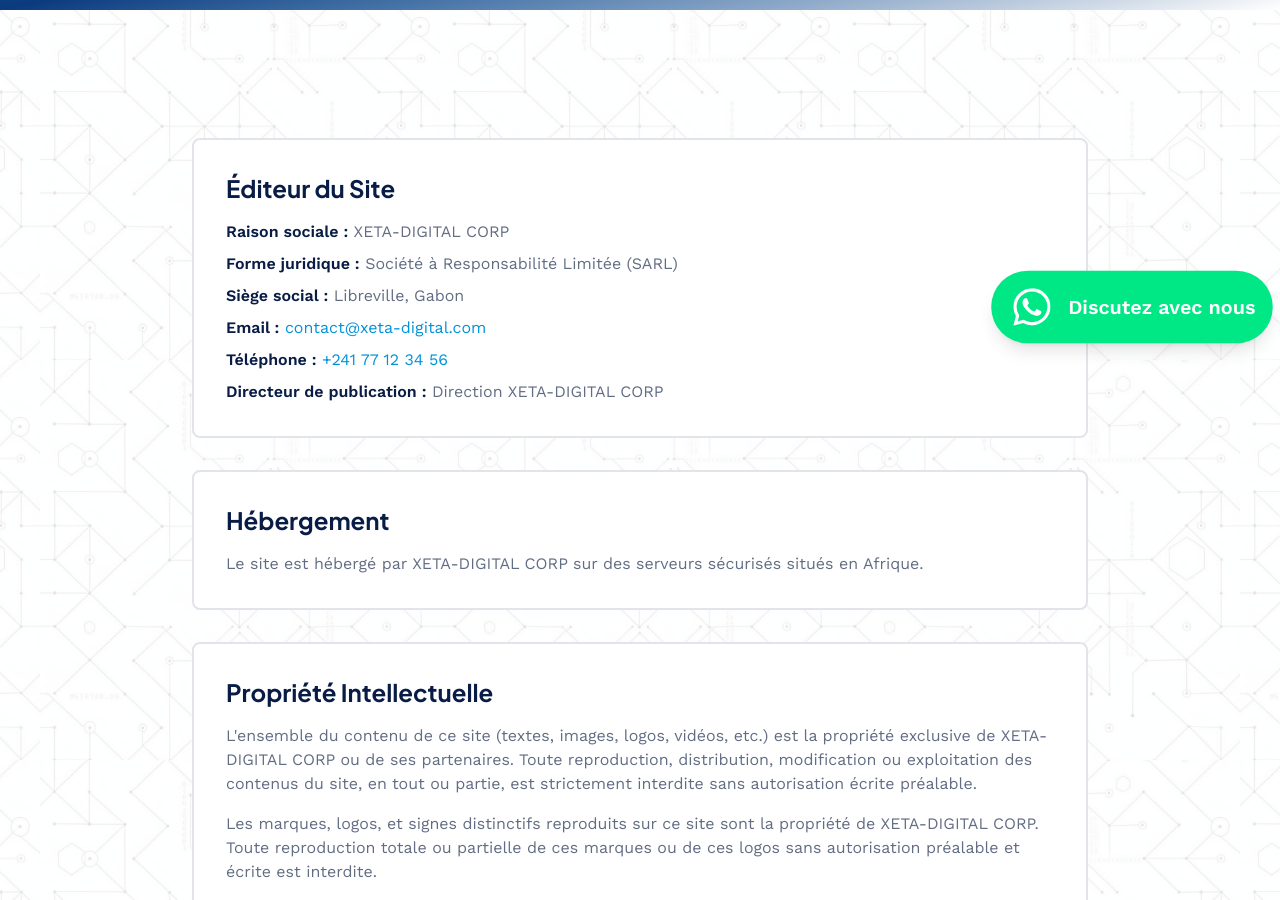
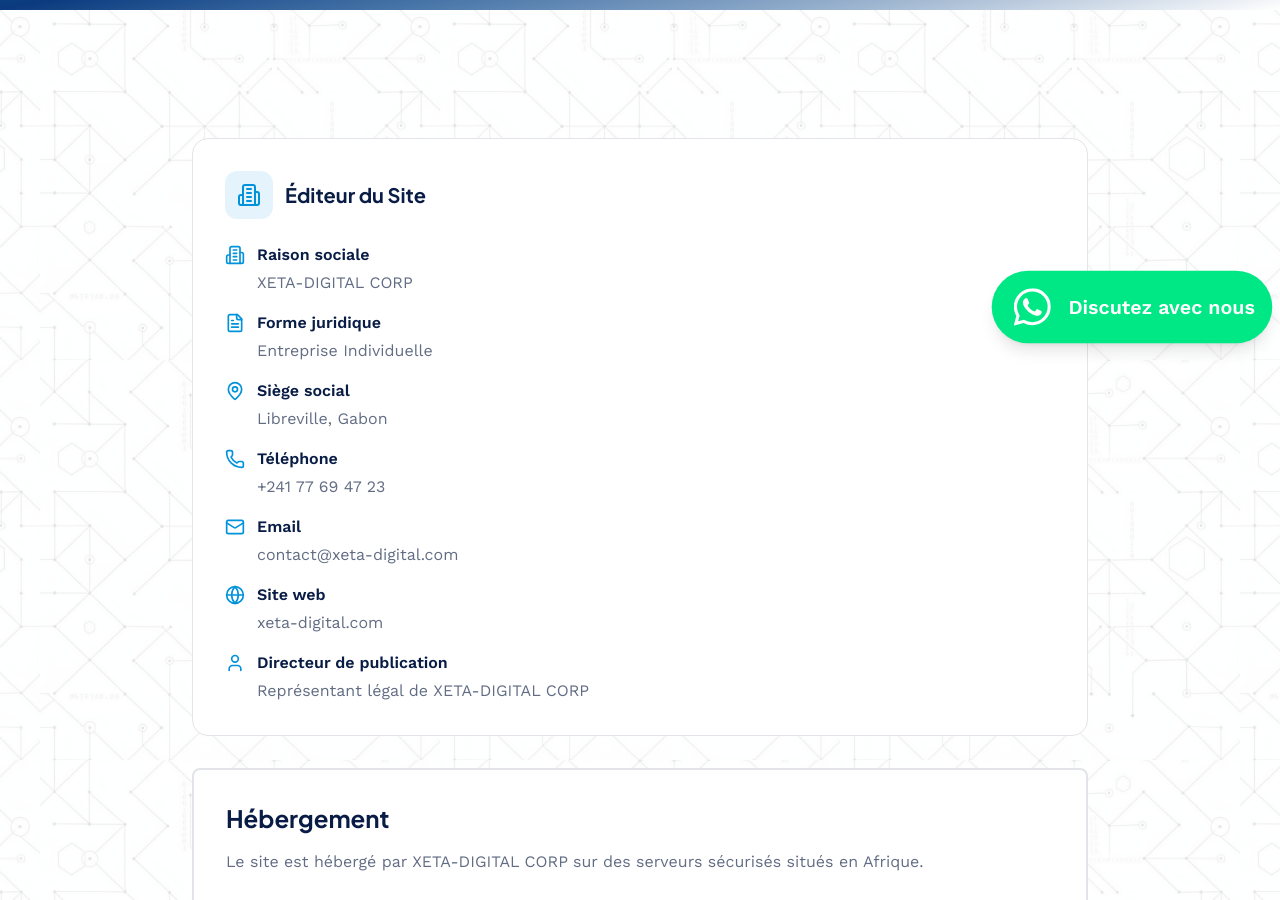
Before and after one commit to brice214/sg-b2f42701-634c-47b8-bbd1-2e23ad12ad16-1785503365, a Next.js app: page /mentions-legales in a window 1280 px wide. Shown: the part 440-1340 px from the top of the page. Built offline with nearby package versions, Linux system fonts and the light colour scheme.

Commit message:
feat(legal): update publisher information

```diff
--- a/src/pages/mentions-legales.tsx
+++ b/src/pages/mentions-legales.tsx
@@ -3,6 +3,7 @@
 import { Header } from "@/components/Header";
 import { Footer } from "@/components/Footer";
 import { Card } from "@/components/ui/card";
+import { Building2, FileText, MapPin, Phone, Mail, Globe, User } from "lucide-react";
 
 export default function MentionsLegales() {
   return (
@@ -28,37 +29,69 @@
         <section className="section-spacing">
           <div className="container">
             <div className="max-w-4xl mx-auto space-y-8">
-              <Card className="p-8 border-2">
-                <h2 className="text-2xl font-heading font-bold mb-4">
-                  Éditeur du Site
-                </h2>
-                <div className="space-y-2 text-muted-foreground">
-                  <p>
-                    <strong className="text-foreground">Raison sociale :</strong> XETA-DIGITAL CORP
-                  </p>
-                  <p>
-                    <strong className="text-foreground">Forme juridique :</strong> Société à Responsabilité Limitée (SARL)
-                  </p>
-                  <p>
-                    <strong className="text-foreground">Siège social :</strong> Libreville, Gabon
-                  </p>
-                  <p>
-                    <strong className="text-foreground">Email :</strong>{" "}
-                    <a href="mailto:contact@xeta-digital.com" className="text-xeta-blue hover:underline">
-                      contact@xeta-digital.com
-                    </a>
-                  </p>
-                  <p>
-                    <strong className="text-foreground">Téléphone :</strong>{" "}
-                    <a href="tel:+24177123456" className="text-xeta-blue hover:underline">
-                      +241 77 12 34 56
-                    </a>
-                  </p>
-                  <p>
-                    <strong className="text-foreground">Directeur de publication :</strong> Direction XETA-DIGITAL CORP
-                  </p>
+              <div className="bg-card p-8 rounded-2xl border">
+                <div className="flex items-center gap-3 mb-6">
+                  <div className="w-12 h-12 bg-xeta-blue/10 rounded-xl flex items-center justify-center">
+                    <Building2 className="w-6 h-6 text-xeta-blue" />
+                  </div>
+                  <h3 className="text-xl font-heading font-bold">Éditeur du Site</h3>
                 </div>
-              </Card>
+                <div className="space-y-4 text-muted-foreground">
+                  <div className="flex items-start gap-3">
+                    <Building2 className="w-5 h-5 text-xeta-blue mt-0.5 flex-shrink-0" />
+                    <div>
+                      <div className="font-semibold text-foreground mb-1">Raison sociale</div>
+                      <div>XETA-DIGITAL CORP</div>
+                    </div>
+                  </div>
+                  <div className="flex items-start gap-3">
+                    <FileText className="w-5 h-5 text-xeta-blue mt-0.5 flex-shrink-0" />
+                    <div>
+                      <div className="font-semibold text-foreground mb-1">Forme juridique</div>
+                      <div>Entreprise Individuelle</div>
+                    </div>
+                  </div>
+                  <div className="flex items-start gap-3">
+                    <MapPin className="w-5 h-5 text-xeta-blue mt-0.5 flex-shrink-0" />
+                    <div>
+                      <div className="font-semibold text-foreground mb-1">Siège social</div>
+                      <div>Libreville, Gabon</div>
+                    </div>
+                  </div>
+                  <div className="flex items-start gap-3">
+                    <Phone className="w-5 h-5 text-xeta-blue mt-0.5 flex-shrink-0" />
+                    <div>
+                      <div className="font-semibold text-foreground mb-1">Téléphone</div>
+                      <a href="tel:+241776947230" className="hover:text-xeta-blue transition-colors">
+                        +241 77 69 47 23
+                      </a>
+                    </div>
+                  </div>
+                  <div className="flex items-start gap-3">
+                    <Mail className="w-5 h-5 text-xeta-blue mt-0.5 flex-shrink-0" />
+                    <div>
+                      <div className="font-semibold text-foreground mb-1">Email</div>
+                      <a href="mailto:contact@xeta-digital.com" className="hover:text-xeta-blue transition-colors">
+                        contact@xeta-digital.com
+                      </a>
+                    </div>
+                  </div>
+                  <div className="flex items-start gap-3">
+                    <Globe className="w-5 h-5 text-xeta-blue mt-0.5 flex-shrink-0" />
+                    <div>
+                      <div className="font-semibold text-foreground mb-1">Site web</div>
+                      <div>xeta-digital.com</div>
+                    </div>
+                  </div>
+                  <div className="flex items-start gap-3">
+                    <User className="w-5 h-5 text-xeta-blue mt-0.5 flex-shrink-0" />
+                    <div>
+                      <div className="font-semibold text-foreground mb-1">Directeur de publication</div>
+                      <div>Représentant légal de XETA-DIGITAL CORP</div>
+                    </div>
+                  </div>
+                </div>
+              </div>
 
               <Card className="p-8 border-2">
                 <h2 className="text-2xl font-heading font-bold mb-4">
```
